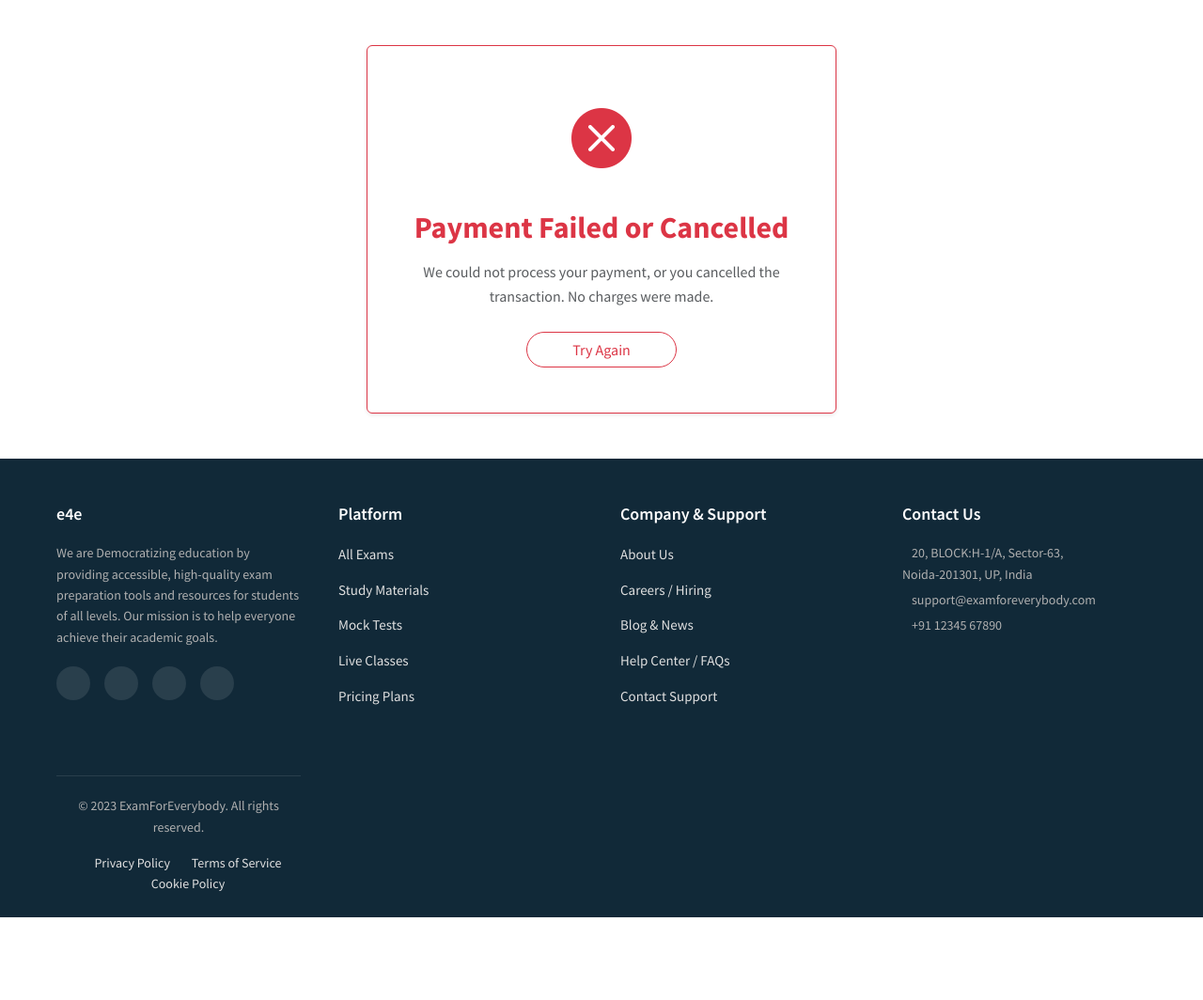
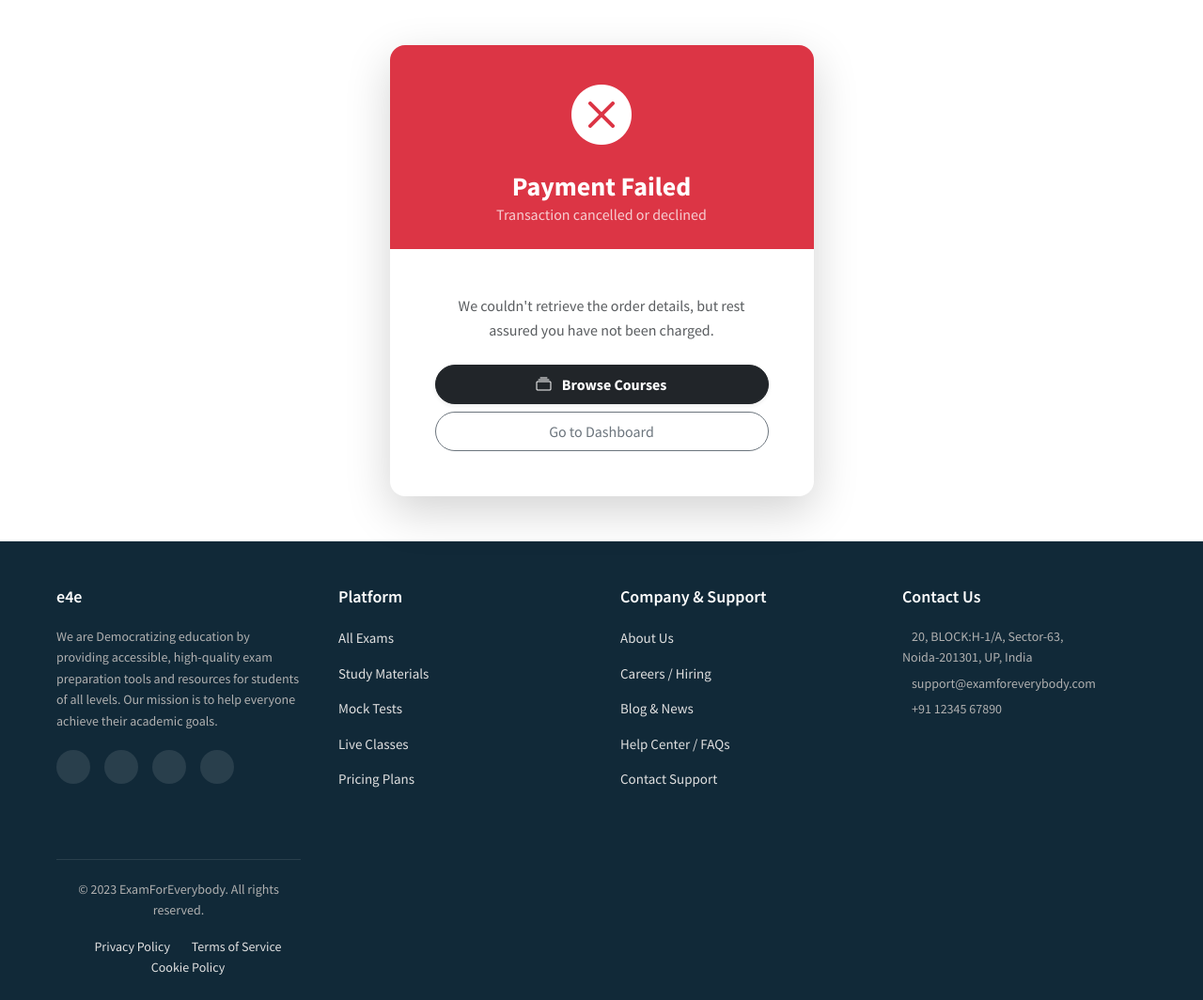
Before and after one commit to examprepindia1-hub/examforeverybody, a Django app: page /billing/payment-cancel/ in a window 1280 px wide. Shown: the part 75-1139 px from the top of the page at 94% size. Before the commit the page ends 1051 px from the top, so only its background shows below. Run offline with Django 4.2, Linux system fonts and the light colour scheme; a user stored in the database is signed in; data that the repository does not hold is empty.

Commit message:
pg integration

```diff
--- a/billing/views.py
+++ b/billing/views.py
@@ -72,15 +72,44 @@ def expire_order(request, order_id):
 # --- NEW: Success/Cancel Views ---
 @login_required
 def payment_success(request):
+    """
+    Displays a professional success receipt and redirects user.
+    """
+    txn_id = request.GET.get('order_id')
 
-    # Get the 'next' URL from parameters, or default to dashboard
-    next_url = request.GET.get('next', reverse('dashboard'))
-    return render(request, 'billing/payment_success.html', {'next_url': next_url})
+    # Security: Ensure the order exists and belongs to this user
+    order = get_object_or_404(Order, transaction_id=txn_id, user=request.user)
+
+    # Get the item for the redirect button
+    item = order.items.first().item
+    next_url = reverse('marketplace:item_detail', args=[item.slug])
+
+    context = {
+        'order': order,
+        'item': item,
+        'next_url': next_url
+    }
+    return render(request, 'billing/payment_success.html', context)
 
 
 @login_required
 def payment_cancel(request):
-    return render(request, 'billing/payment_failed.html')
+    """
+    Displays a professional failure/cancellation receipt.
+    """
+    txn_id = request.GET.get('order_id')
+
+    # Try to find the order to show details (Amount, Title)
+    # Using filter().first() instead of 404 so we can show a generic error if ID is missing
+    order = Order.objects.filter(transaction_id=txn_id, user=request.user).first()
+
+    context = {'order': order}
+
+    if order:
+        # Pass the item so the 'Try Again' button knows where to go
+        context['item'] = order.items.first().item
+
+    return render(request, 'billing/payment_failed.html', context)
 
 @login_required
 def initiate_purchase(request, slug):
@@ -113,8 +142,9 @@ def initiate_purchase(request, slug):
     # C. Configure PayPal Form
     host = request.get_host()
     protocol = 'https' if request.is_secure() else 'http'
-    final_destination = reverse('marketplace:item_detail', args=[item.slug])
-    success_page = reverse('payment_success')
+
+    success_url = f"{protocol}://{host}{reverse('payment_success')}?order_id={order.transaction_id}"
+    cancel_url = f"{protocol}://{host}{reverse('payment_cancel')}?order_id={order.transaction_id}"
     paypal_dict = {
         "business": settings.PAYPAL_RECEIVER_EMAIL,
         "amount": str(usd_price), # Sending USD amount
@@ -126,10 +156,10 @@ def initiate_purchase(request, slug):
         "notify_url": f"{protocol}://{host}{reverse('paypal-ipn')}",
 
         # Where User is redirected after payment
-       "return": f"{protocol}://{host}{success_page}?next={final_destination}",
+       "return": success_url,
 
         # Where User is redirected if they cancel
-        "cancel_return": f"{protocol}://{host}{reverse('payment_cancel')}",
+        "cancel_return": cancel_url,
     }
 
     # Create the form instance
--- a/templates/billing/payment_failed.html
+++ b/templates/billing/payment_failed.html
@@ -1,19 +1,67 @@
 {% extends "base.html" %}
+
+{% block title %}Payment Failed | ExamForEverybody{% endblock %}
+
 {% block content %}
-<div class="container py-5 text-center">
-    <div class="card shadow-sm mx-auto border-danger" style="max-width: 500px;">
-        <div class="card-body p-5">
-            <div class="mb-4">
-                <i class="bi bi-x-circle-fill text-danger" style="font-size: 4rem;"></i>
+<div class="container py-5">
+    <div class="row justify-content-center">
+        <div class="col-md-6 col-lg-5">
+            <div class="card border-0 shadow-lg rounded-4 overflow-hidden">
+                <div class="bg-danger text-white text-center py-4">
+                    <div class="mb-2">
+                        <i class="bi bi-x-circle-fill" style="font-size: 4rem;"></i>
+                    </div>
+                    <h3 class="fw-bold mb-0 text-white">Payment Failed</h3>
+                    <p class="opacity-75 mb-0">Transaction cancelled or declined</p>
+                </div>
+
+                <div class="card-body p-4 p-md-5">
+
+                    {% if order %}
+                        <div class="text-center mb-4">
+                            <h5 class="text-muted small text-uppercase fw-bold ls-1">Attempted Order</h5>
+                            <h2 class="text-dark fw-bold mb-1">
+                                {% if order.payment_method == 'PAYPAL' %}${% else %}₹{% endif %}{{ order.total_amount|floatformat:2 }}
+                            </h2>
+                            <span class="badge bg-danger-subtle text-danger rounded-pill px-3">
+                                <i class="bi bi-exclamation-circle me-1"></i> Not Charged
+                            </span>
+                        </div>
+
+                        <ul class="list-group list-group-flush mb-4 rounded-3 border">
+                            <li class="list-group-item d-flex justify-content-between align-items-center py-3">
+                                <span class="text-muted small">Order Reference</span>
+                                <span class="fw-bold font-monospace">#{{ order.id|stringformat:"04d" }}</span>
+                            </li>
+                            <li class="list-group-item d-flex justify-content-between align-items-center py-3">
+                                <span class="text-muted small">Course</span>
+                                <span class="fw-semibold text-end text-truncate" style="max-width: 180px;">{{ item.title }}</span>
+                            </li>
+                        </ul>
+
+                    {% else %}
+                        <div class="text-center mb-4">
+                            <p class="text-muted">We couldn't retrieve the order details, but rest assured you have not been charged.</p>
+                        </div>
+                    {% endif %}
+
+                    <div class="d-grid gap-2">
+                        {% if item %}
+                            <a href="{% url 'marketplace:item_detail' slug=item.slug %}" class="btn btn-dark py-2 rounded-pill shadow-sm fw-bold">
+                                <i class="bi bi-arrow-repeat me-2"></i> Try Again
+                            </a>
+                        {% else %}
+                            <a href="{% url 'marketplace:item_list' %}" class="btn btn-dark py-2 rounded-pill shadow-sm fw-bold">
+                                <i class="bi bi-collection me-2"></i> Browse Courses
+                            </a>
+                        {% endif %}
+
+                        <a href="{% url 'dashboard' %}" class="btn btn-outline-secondary py-2 rounded-pill">
+                            Go to Dashboard
+                        </a>
+                    </div>
+                </div>
             </div>
-            <h2 class="mb-3 text-danger">Payment Failed or Cancelled</h2>
-            <p class="text-muted mb-4">
-                We could not process your payment, or you cancelled the transaction.
-                No charges were made.
-            </p>
-            <a href="{% url 'marketplace:item_list' %}" class="btn btn-outline-danger rounded-pill px-5">
-                Try Again
-            </a>
         </div>
     </div>
 </div>
```
Also changed, not shown: templates/billing/payment_page.html (+4 -9 lines), templates/billing/payment_success.html (+57 -22 lines), media/blog/images/top-books-for-sat.png (added), media/upi_qr/qr_UPI-133F7FDF444F.png (added), media/upi_qr/qr_UPI-60A5DEB447D8.png (added), 6 other files.
